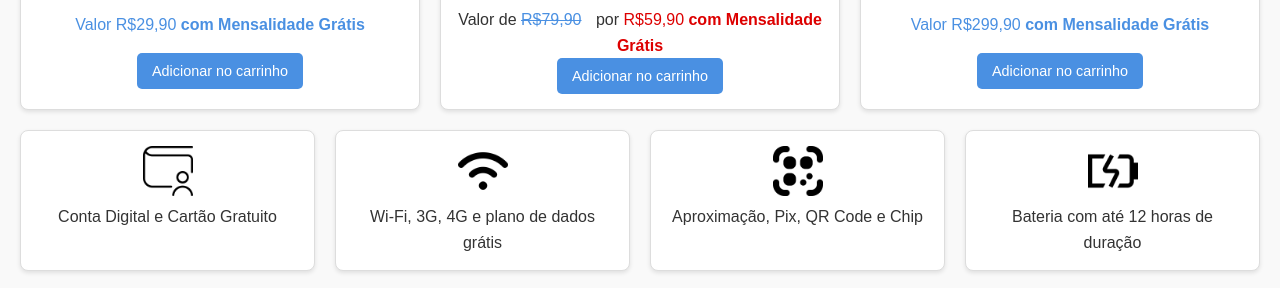
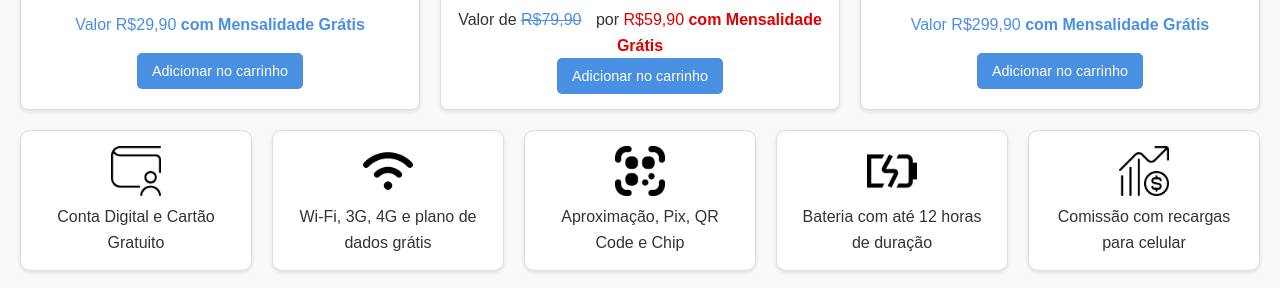
Before and after one commit to ThiagoViniciosAnacleto/Fintech-Trab, a plain HTML site: page index.html in a window 1280 px wide. Shown: the part 854-1142 px from the top of the page. Drawn offline with Linux system fonts and the light colour scheme.

```diff
--- a/styles.css
+++ b/styles.css
@@ -291,8 +291,8 @@ main {
 
 .vantagens {
     display: grid;
-    grid-template-columns: repeat(auto-fit, minmax(250px, 1fr));
-    gap: 20px;
+    grid-template-columns: repeat(auto-fit, minmax(200px, 1fr));
+    gap: 20px; /* Espaço entre as colunas */
     margin-top: 20px;
 }
 
@@ -304,7 +304,7 @@ main {
 .vantagens .vantagem-card {
     background: #fff;
     border: 1px solid #ddd;
-    border-radius: 8px;
+    border-radius: 10px;
     padding: 15px;
     box-shadow: 0 2px 4px rgba(0, 0, 0, 0.1);
     text-align: center;
```
